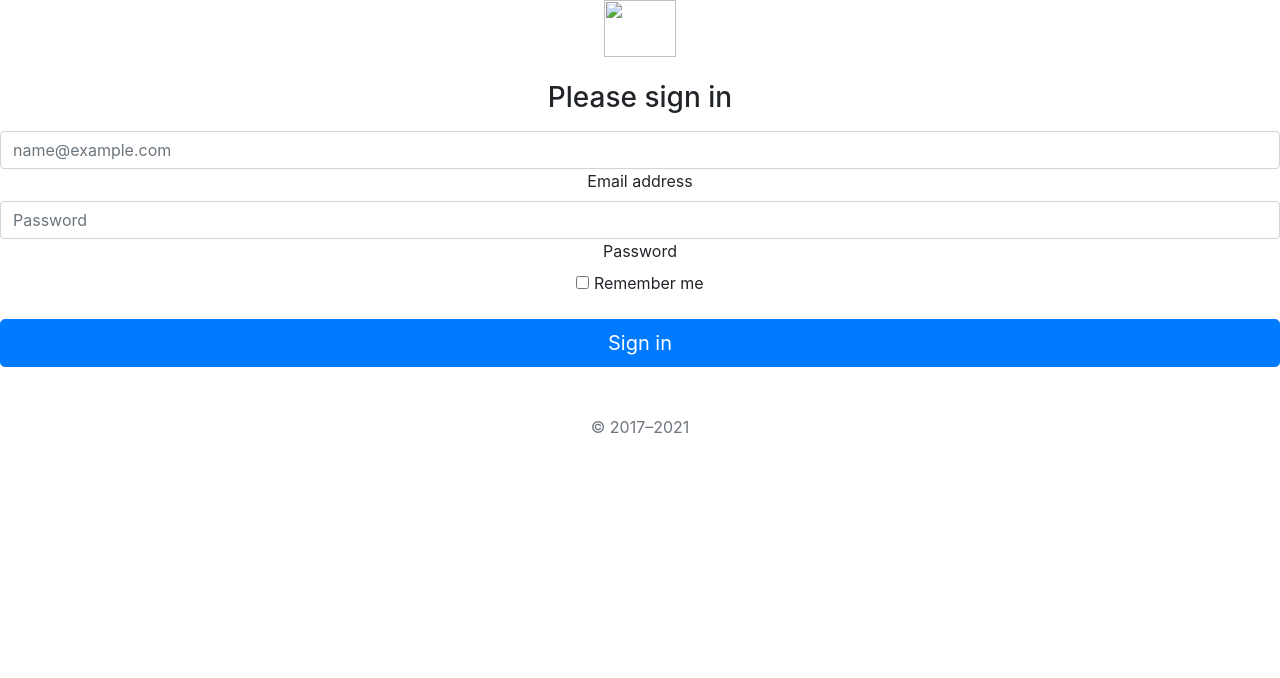
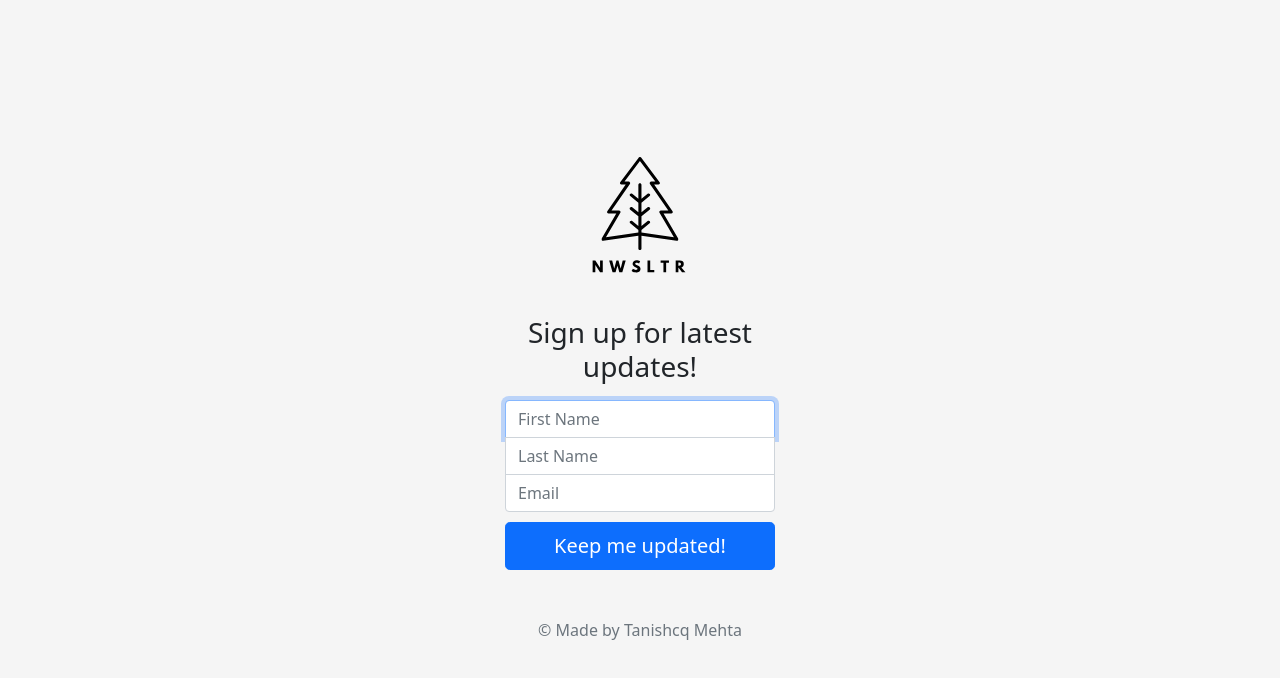
Before and after one commit to tanishcq/Newsletter-Signup, a website: page signup.html in a window 1280 px wide. Drawn offline with nearby package versions, Linux system fonts and the light colour scheme.

Commit message:
route setup for "/"

```diff
--- /dev/null
+++ b/public/css/style.css
@@ -0,0 +1,44 @@
+html,
+body {
+  height: 100%;
+}
+
+body {
+  display: flex;
+  align-items: center;
+  padding-top: 40px;
+  padding-bottom: 40px;
+  background-color: #f5f5f5;
+}
+
+.form-signin {
+  width: 100%;
+  max-width: 330px;
+  padding: 15px;
+  margin: auto;
+}
+
+.form-signin .checkbox {
+  font-weight: 400;
+}
+
+.form-signin .form-floating:focus-within {
+  z-index: 2;
+}
+
+.top {
+  margin-bottom: -1px;
+  border-bottom-right-radius: 0;
+  border-bottom-left-radius: 0;
+}
+
+.middle {
+    border-radius: 0;
+    margin-bottom: -1px;
+}
+
+.bottom {
+  margin-bottom: 10px;
+  border-top-left-radius: 0;
+  border-top-right-radius: 0;
+}
--- a/signup.html
+++ b/signup.html
@@ -6,13 +6,13 @@
     <meta name="description" content="">
     <meta name="author" content="Mark Otto, Jacob Thornton, and Bootstrap contributors">
     <meta name="generator" content="Hugo 0.88.1">
-    <title>Signin Template · Bootstrap v5.1</title>
+    <title>Newsletter Signup</title>
 
     <link rel="canonical" href="https://getbootstrap.com/docs/5.1/examples/sign-in/">
 
     <!-- Bootstrap core CSS -->
-    <link href="/docs/5.1/dist/css/bootstrap.min.css" rel="stylesheet" integrity="sha384-1BmE4kWBq78iYhFldvKuhfTAU6auU8tT94WrHftjDbrCEXSU1oBoqyl2QvZ6jIW3" crossorigin="anonymous">
-
+    <link href="https://cdn.jsdelivr.net/npm/bootstrap@5.1.3/dist/css/bootstrap.min.css" rel="stylesheet" integrity="sha384-1BmE4kWBq78iYhFldvKuhfTAU6auU8tT94WrHftjDbrCEXSU1oBoqyl2QvZ6jIW3" crossorigin="anonymous">
+    <script src="https://cdn.jsdelivr.net/npm/bootstrap@5.1.3/dist/js/bootstrap.bundle.min.js" integrity="sha384-ka7Sk0Gln4gmtz2MlQnikT1wXgYsOg+OMhuP+IlRH9sENBO0LRn5q+8nbTov4+1p" crossorigin="anonymous"></script>
         <!-- Favicons -->
     <link rel="apple-touch-icon" href="/docs/5.1/assets/img/favicons/apple-touch-icon.png" sizes="180x180">
     <link rel="icon" href="/docs/5.1/assets/img/favicons/favicon-32x32.png" sizes="32x32" type="image/png">
@@ -39,30 +39,18 @@
     </style>
 
     <!-- Custom styles for this template -->
-    <link href="signin.css" rel="stylesheet">
+    <link href="css/style.css" rel="stylesheet">
   </head>
   <body class="text-center">
     <main class="form-signin">
-    <form>
-        <img class="mb-4" src="/docs/5.1/assets/brand/bootstrap-logo.svg" alt="" width="72" height="57">
-        <h1 class="h3 mb-3 fw-normal">Please sign in</h1>
-
-        <div class="form-floating">
-        <input type="email" class="form-control" id="floatingInput" placeholder="name@example.com">
-        <label for="floatingInput">Email address</label>
-        </div>
-        <div class="form-floating">
-        <input type="password" class="form-control" id="floatingPassword" placeholder="Password">
-        <label for="floatingPassword">Password</label>
-        </div>
-
-        <div class="checkbox mb-3">
-        <label>
-            <input type="checkbox" value="remember-me"> Remember me
-        </label>
-        </div>
-        <button class="w-100 btn btn-lg btn-primary" type="submit">Sign in</button>
-        <p class="mt-5 mb-3 text-muted">&copy; 2017–2021</p>
+    <form action="/" method="POST" class="form-signin">
+        <img class="mb-4" src="images/newsletter.svg" alt="" width="150" height="150">
+        <h1 class="h3 mb-3 fw-normal">Sign up for latest updates!</h1>
+        <input type="text" class="form-control top" placeholder="First Name" name="firstName" required autofocus/>
+        <input type="text" class="form-control middle" placeholder="Last Name" name="lastName" required/>
+        <input type="email" class="form-control bottom" placeholder="Email" name="email" required/>
+        <button class="w-100 btn btn-lg btn-primary" type="submit">Keep me updated!</button>
+        <p class="mt-5 mb-3 text-muted">&copy; Made by Tanishcq Mehta</p>
     </form>
     </main>
   </body>
```
Also changed, not shown: app.js (+13 -0 lines), public/images/newsletter.svg (added).
